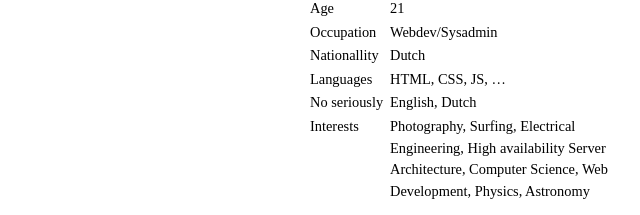
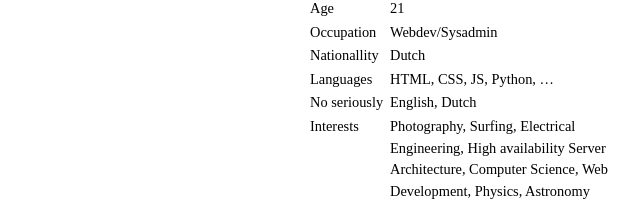
Before and after one commit to DanielVoogsgerd/personal-website, a plain HTML site: page index.html in a window 1280 px wide. Shown: the part 516-731 px from the top of the page, 543-1183 px from the left. Drawn offline with Linux system fonts and the light colour scheme.

Commit message:
Added Python as an interest

```diff
--- a/index.html
+++ b/index.html
@@ -51,7 +51,7 @@
 					</tr>
 					<tr>
 						<td>Languages</td>
-						<td>HTML, CSS, JS, …</td>
+						<td>HTML, CSS, JS, Python, …</td>
 					</tr>
 					<tr>
 						<td style="width: 80px;">No seriously</td>
```
